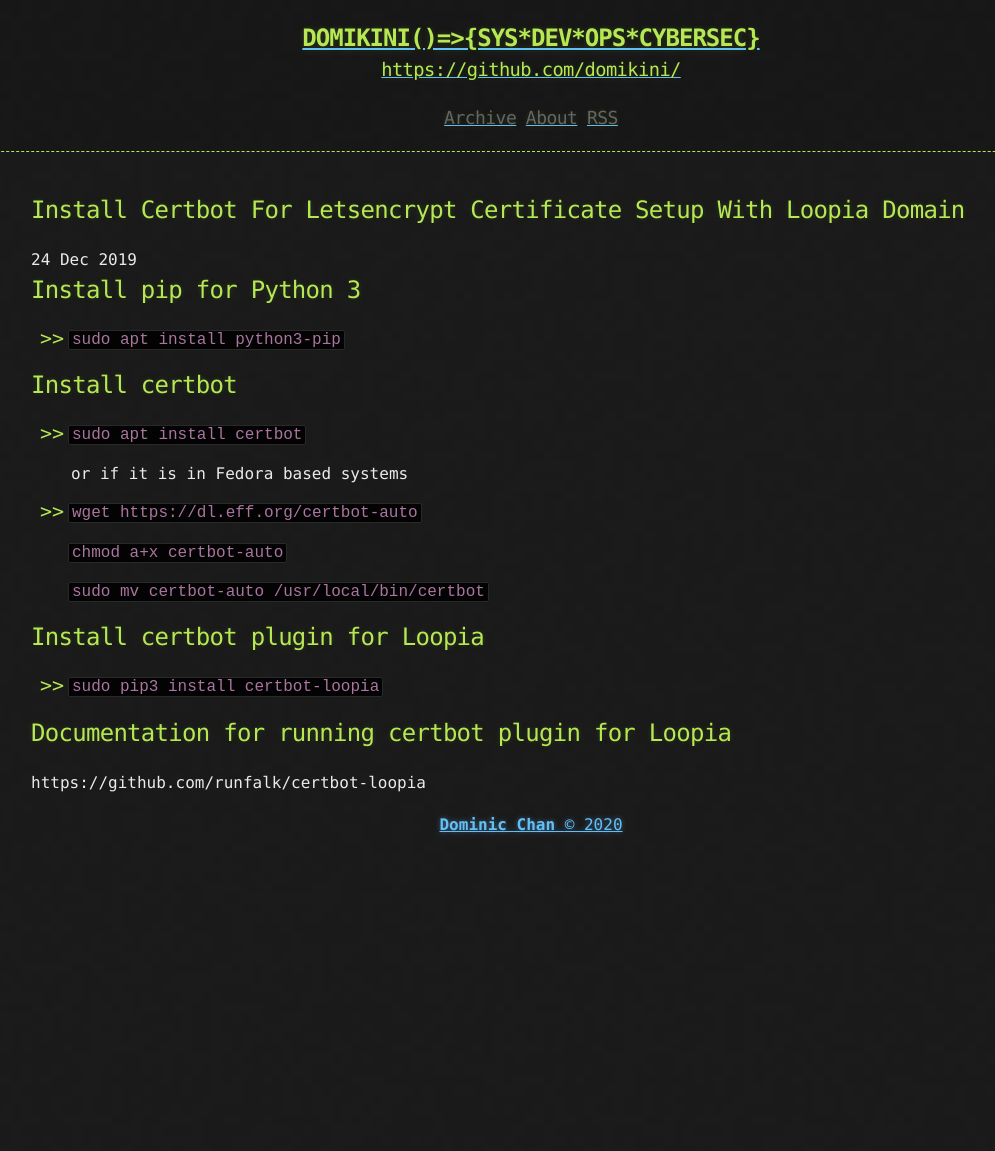
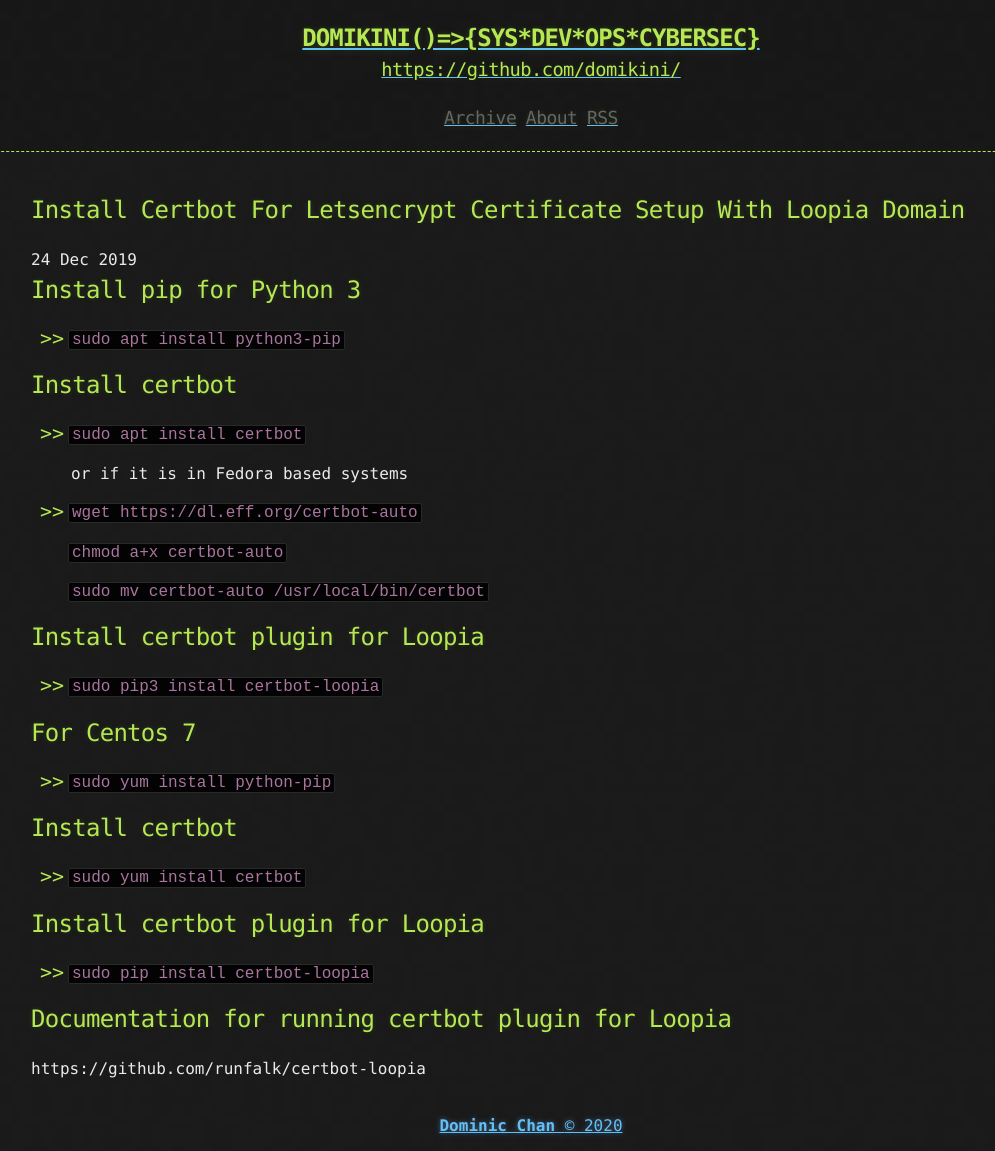
Before and after one commit to domikini/domikini.github.io, a Jekyll site: the page built from _posts/2019-12-24-Install-certbot-for-letsencrypt-certificate-setup-with-loopia-domain.md, in a window 1280 px wide. Shown: the whole page, without its empty margins (109-1104 px from the left). Built offline with Jekyll 4.4.1, drawn with Linux system fonts in a browser that asks for light colours; before the commit the page ends 900 px from its top, so only the background shows below that.

Commit message:
updated files

```diff
--- a/_posts/2019-12-24-Install-certbot-for-letsencrypt-certificate-setup-with-loopia-domain.md
+++ b/_posts/2019-12-24-Install-certbot-for-letsencrypt-certificate-setup-with-loopia-domain.md
@@ -16,5 +16,20 @@
 ## Install certbot plugin for Loopia
 * `sudo pip3 install certbot-loopia`
 
+
+
+
+## For Centos 7
+
+* `sudo yum install python-pip`
+
+## Install certbot
+* `sudo yum install certbot`
+
+## Install certbot plugin for Loopia
+* `sudo pip install certbot-loopia`
+
+
+
 ## Documentation for running certbot plugin for Loopia
 https://github.com/runfalk/certbot-loopia
```
